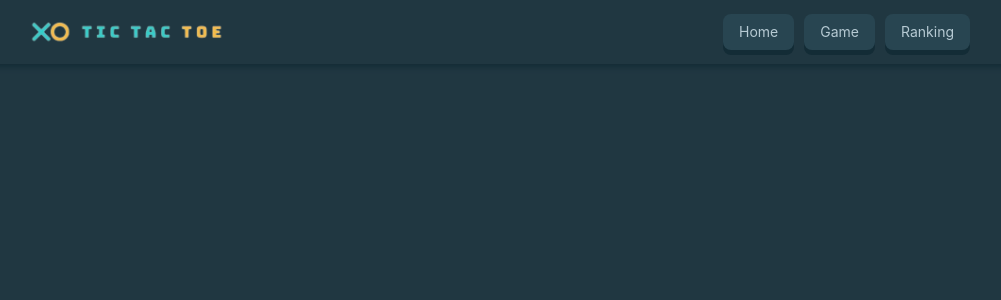
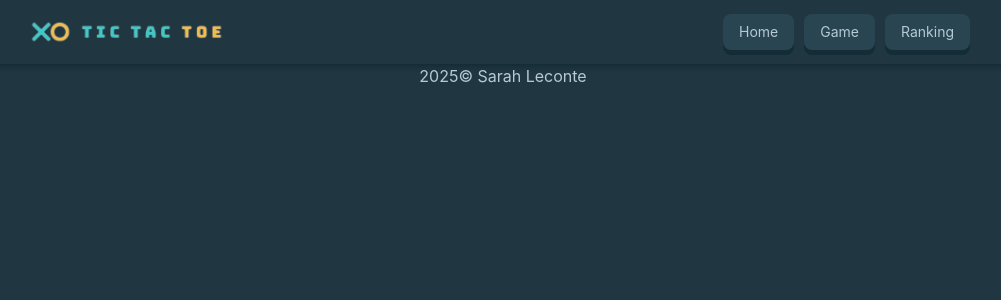
Before and after one commit to sarahlte/REACT_tic_tac_toe, a React (Vite) app: page /game in a window 1280 px wide. Shown: the top 300 px of the page, without its empty margins (137-1138 px from the left). Built offline with nearby package versions, Linux system fonts and the light colour scheme.

Commit message:
Update Header & Footer

```diff
--- a/src/components/Footer/Footer.jsx
+++ b/src/components/Footer/Footer.jsx
@@ -1,6 +1,9 @@
 function Footer() {
     return (
         <>
+            <footer>
+                <p> 2025© Sarah Leconte</p>
+            </footer>
         </>
     )
 }
--- a/src/components/Header/Header.jsx
+++ b/src/components/Header/Header.jsx
@@ -4,7 +4,7 @@ import logo from "../../assets/tic_tac_toe.png"
 function Header() {
     return (
         <>
-            <div className="navbar">
+            <header className="navbar">
                 <div >
                 <div className="dropdown">
                     {/* Menu dropdown */}
@@ -52,7 +52,7 @@ function Header() {
                     </li>
                 </ul>
                 </div>
-            </div>
+            </header>
         </>
     )
 }
```
